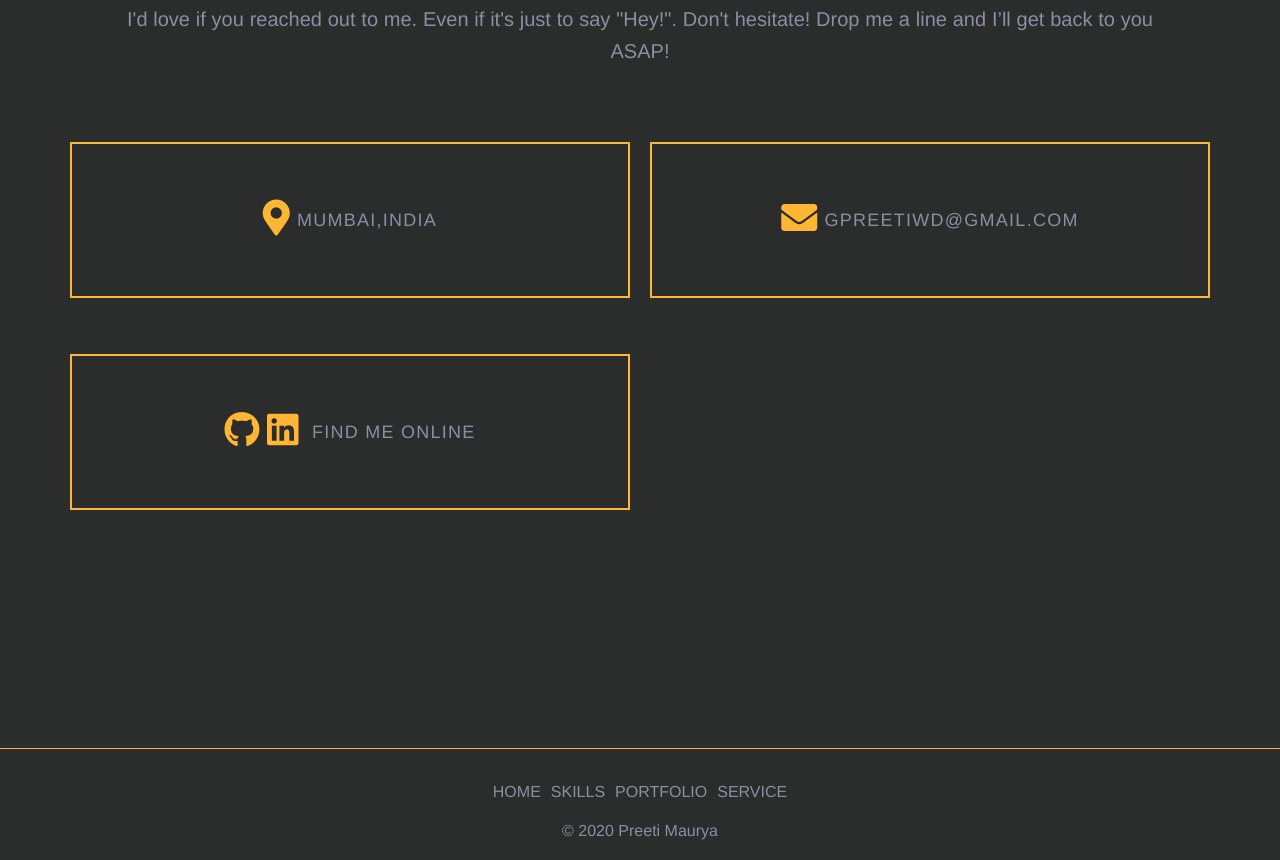
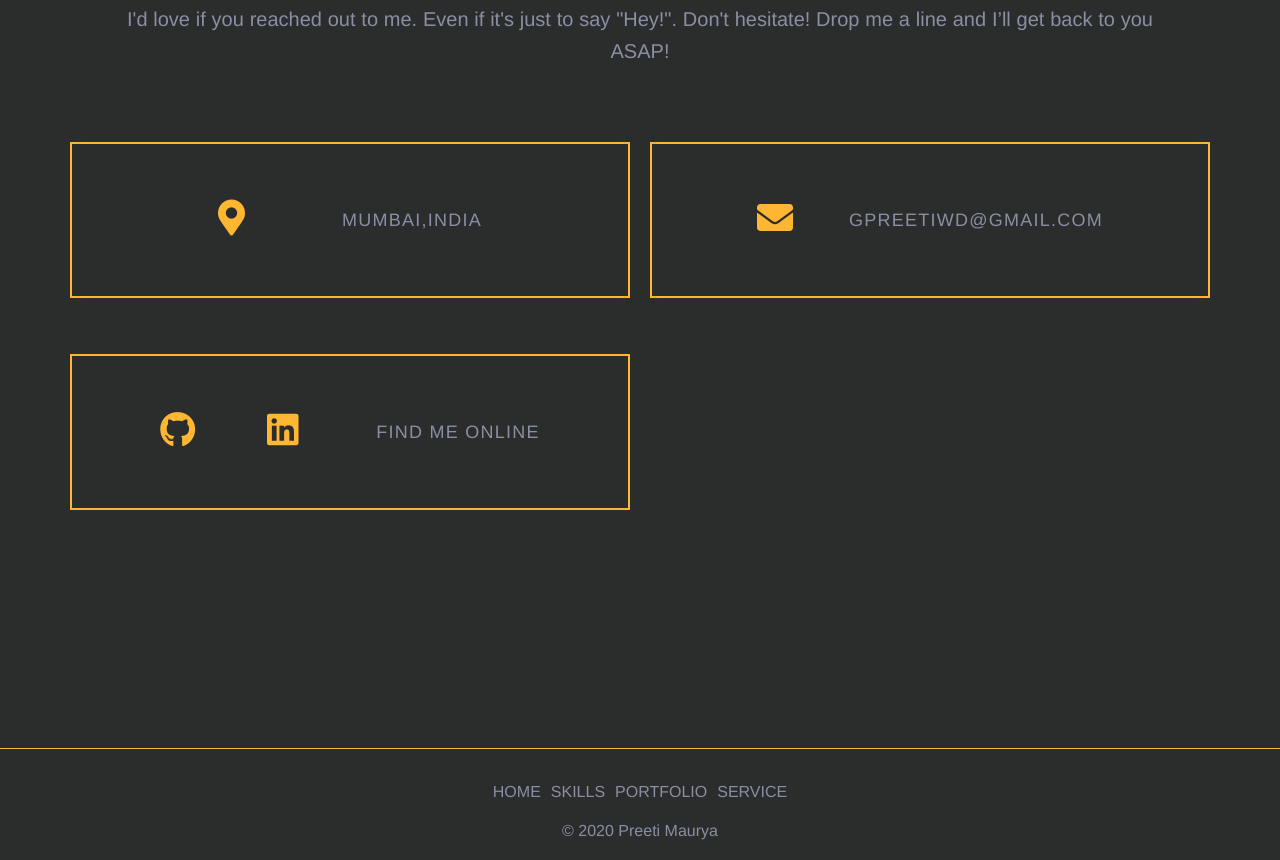
Before and after one commit to ipreetimaurya/preetimaurya.github.io, a website: page index.html in a window 1280 px wide. Shown: the part 5683-6543 px from the top of the page. Drawn offline with Linux system fonts and the light colour scheme.

Commit message:
online properties has changed

```diff
--- a/src/css/style.css
+++ b/src/css/style.css
@@ -3769,10 +3769,10 @@ ul.contact_link {
   -moz-box-align: center;
   -ms-flex-align: center;
   align-items: center;
-  -webkit-box-pack: center;
-  -moz-box-pack: center;
-  -ms-flex-pack: center;
-  justify-content: center;
+  -webkit-box-pack: space-evenly;
+  -moz-box-pack: space-evenly;
+  -ms-flex-pack: space-evenly;
+  justify-content: space-evenly;
   color: #8a8fa3;
   width: 100%;
   text-transform: uppercase;
```
